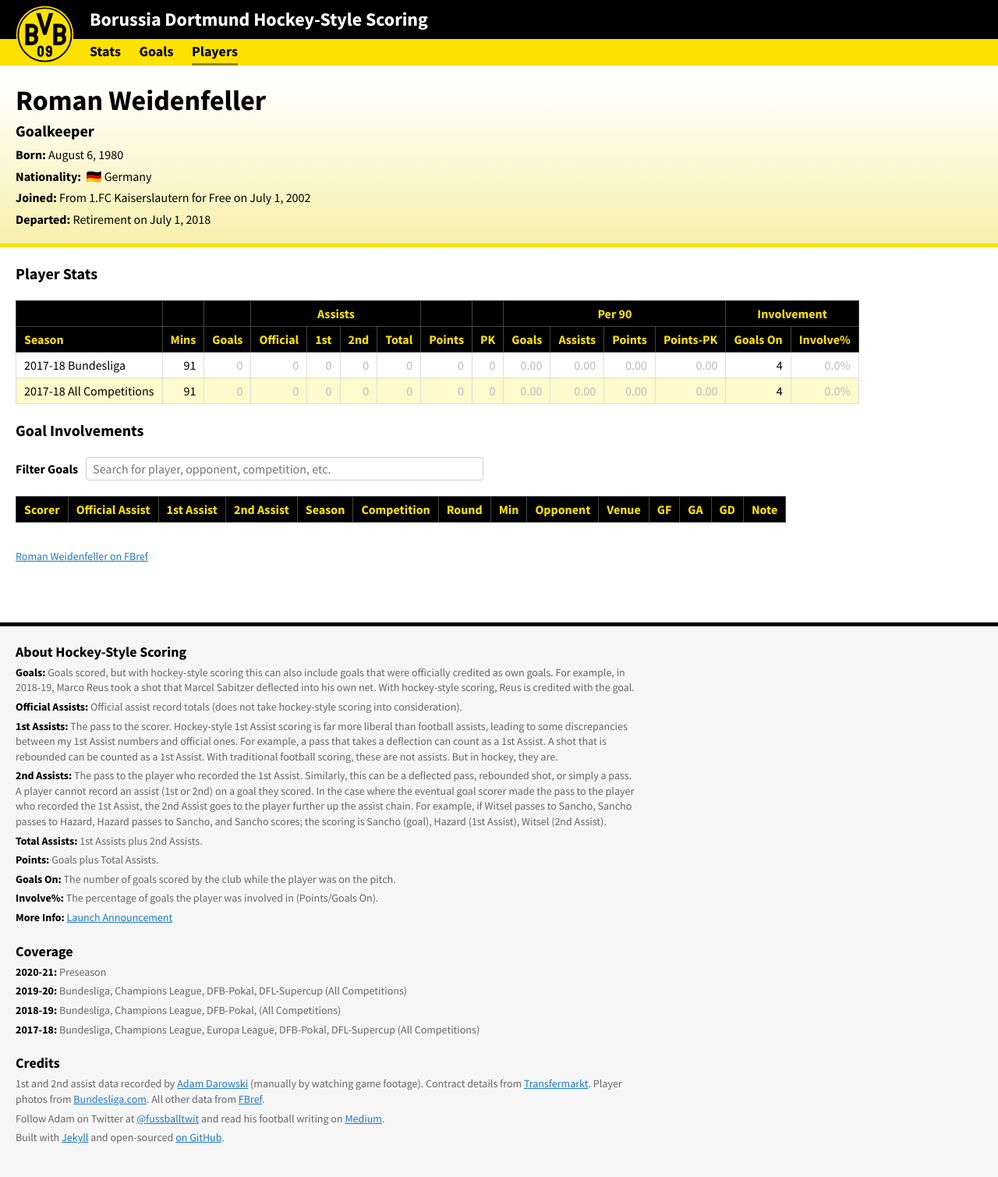
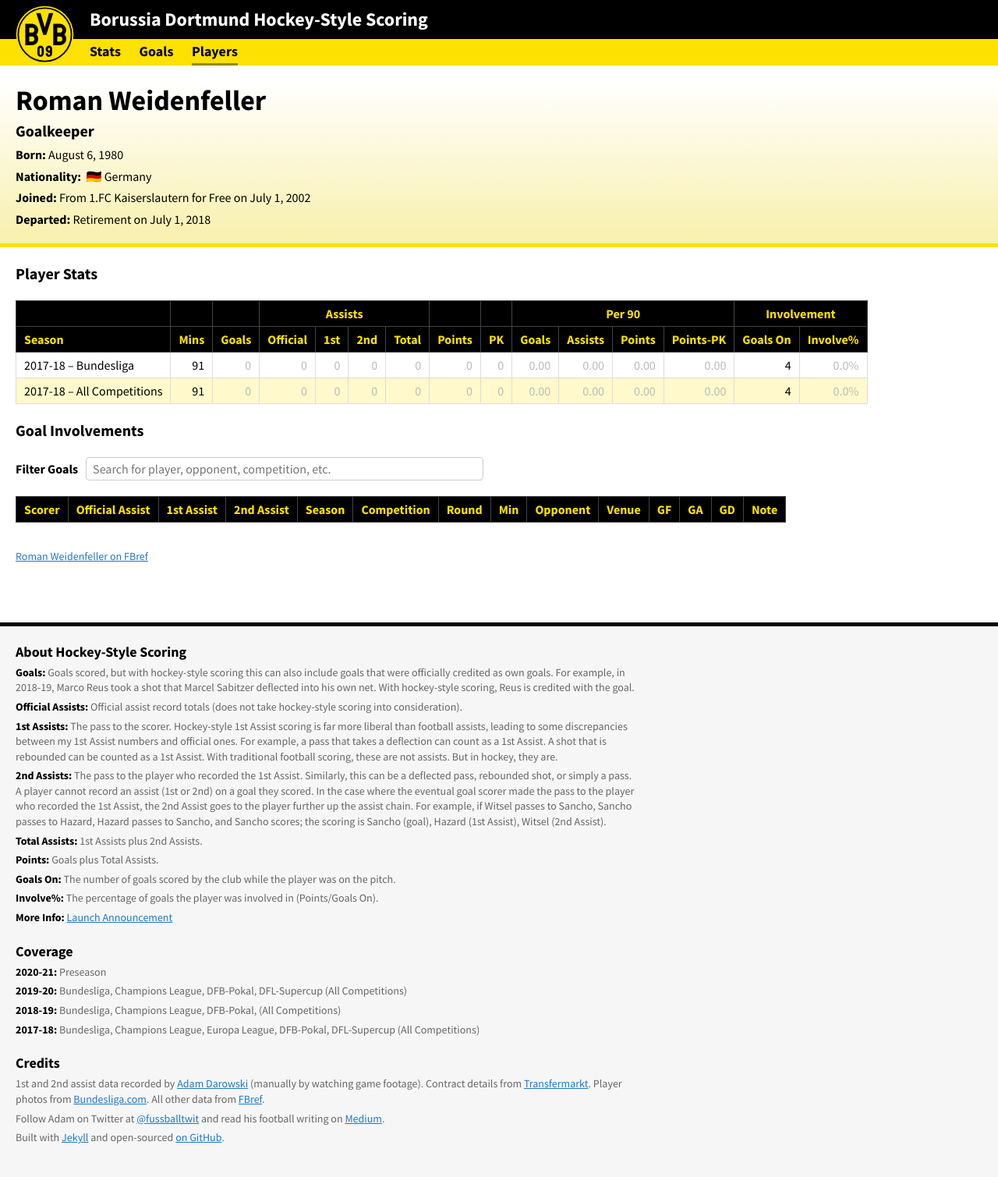
Before and after one commit to adarowski/bvb, a Jekyll site: the page built from weidenfeller.html, in a window 1280 px wide. Shown: the whole page at 78% size. Built offline with Jekyll 4.4.1, drawn with Linux system fonts in a browser that asks for light colours.

Commit message:
Break up year and comp

```diff
--- a/_includes/player-stats.html
+++ b/_includes/player-stats.html
@@ -32,21 +32,21 @@
       </tr>
     </thead>
     <tbody>
-      {% include player-stats-row.html player=include.player directory="stats-2019-2020" comp="bundesliga" long_label="2019-20 Bundesliga" short_label="19-20 BuLi" %}
-      {% include player-stats-row.html player=include.player directory="stats-2019-2020" comp="ucl" long_label="2019-20 Champions League" short_label="19-20 UCL" %}
-      {% include player-stats-row.html player=include.player directory="stats-2019-2020" comp="cup" long_label="2019-20 DFB-Pokal" short_label="19-20 Cup" %}
-      {% include player-stats-row.html player=include.player directory="stats-2019-2020" comp="supercup" long_label="2019-20 DFL-Supercup" short_label="19-20 SCup" %}
-      {% include player-stats-row.html player=include.player directory="stats-2019-2020" comp="all" long_label="2019-20 All Competitions" short_label="19-20 All" %}
-      {% include player-stats-row.html player=include.player directory="stats-2018-2019" comp="bundesliga" long_label="2018-19 Bundesliga" short_label="18-19 BuLi" %}
-      {% include player-stats-row.html player=include.player directory="stats-2018-2019" comp="ucl" long_label="2018-19 Champions League" short_label="18-19 UCL" %}
-      {% include player-stats-row.html player=include.player directory="stats-2018-2019" comp="cup" long_label="2018-19 DFB-Pokal" short_label="18-19 Cup" %}
-      {% include player-stats-row.html player=include.player directory="stats-2018-2019" comp="all" long_label="2018-19 All Competitions" short_label="18-19 All" %}
-      {% include player-stats-row.html player=include.player directory="stats-2017-2018" comp="bundesliga" long_label="2017-18 Bundesliga" short_label="17-18 BuLi" %}
-      {% include player-stats-row.html player=include.player directory="stats-2017-2018" comp="ucl" long_label="2017-18 Champions League" short_label="17-18 UCL" %}
-      {% include player-stats-row.html player=include.player directory="stats-2017-2018" comp="uel" long_label="2017-18 Europa League" short_label="17-18 UEL" %}
-      {% include player-stats-row.html player=include.player directory="stats-2017-2018" comp="cup" long_label="2017-18 DFB-Pokal" short_label="17-18 Cup" %}
-      {% include player-stats-row.html player=include.player directory="stats-2017-2018" comp="supercup" long_label="2017-18 DFL-Supercup" short_label="17-18 SCup" %}
-      {% include player-stats-row.html player=include.player directory="stats-2017-2018" comp="all" long_label="2017-18 All Competitions" short_label="17-18 All" %}
+      {% include player-stats-row.html player=include.player directory="stats-2019-2020" comp="bundesliga" long_label="2019-20 – Bundesliga" short_label="19-20 – BuLi" %}
+      {% include player-stats-row.html player=include.player directory="stats-2019-2020" comp="ucl" long_label="2019-20 – Champions League" short_label="19-20 – UCL" %}
+      {% include player-stats-row.html player=include.player directory="stats-2019-2020" comp="cup" long_label="2019-20 – DFB-Pokal" short_label="19-20 – Cup" %}
+      {% include player-stats-row.html player=include.player directory="stats-2019-2020" comp="supercup" long_label="2019-20 – DFL-Supercup" short_label="19-20 – SCup" %}
+      {% include player-stats-row.html player=include.player directory="stats-2019-2020" comp="all" long_label="2019-20 – All Competitions" short_label="19-20 – All" %}
+      {% include player-stats-row.html player=include.player directory="stats-2018-2019" comp="bundesliga" long_label="2018-19 – Bundesliga" short_label="18-19 – BuLi" %}
+      {% include player-stats-row.html player=include.player directory="stats-2018-2019" comp="ucl" long_label="2018-19 – Champions League" short_label="18-19 – UCL" %}
+      {% include player-stats-row.html player=include.player directory="stats-2018-2019" comp="cup" long_label="2018-19 – DFB-Pokal" short_label="18-19 – Cup" %}
+      {% include player-stats-row.html player=include.player directory="stats-2018-2019" comp="all" long_label="2018-19 – All Competitions" short_label="18-19 – All" %}
+      {% include player-stats-row.html player=include.player directory="stats-2017-2018" comp="bundesliga" long_label="2017-18 – Bundesliga" short_label="17-18 – BuLi" %}
+      {% include player-stats-row.html player=include.player directory="stats-2017-2018" comp="ucl" long_label="2017-18 – Champions League" short_label="17-18 – UCL" %}
+      {% include player-stats-row.html player=include.player directory="stats-2017-2018" comp="uel" long_label="2017-18 – Europa League" short_label="17-18 – UEL" %}
+      {% include player-stats-row.html player=include.player directory="stats-2017-2018" comp="cup" long_label="2017-18 – DFB-Pokal" short_label="17-18 – Cup" %}
+      {% include player-stats-row.html player=include.player directory="stats-2017-2018" comp="supercup" long_label="2017-18 – DFL-Supercup" short_label="17-18 – SCup" %}
+      {% include player-stats-row.html player=include.player directory="stats-2017-2018" comp="all" long_label="2017-18 – All Competitions" short_label="17-18 – All" %}
     </tbody>
   </table>
 </div>
```
